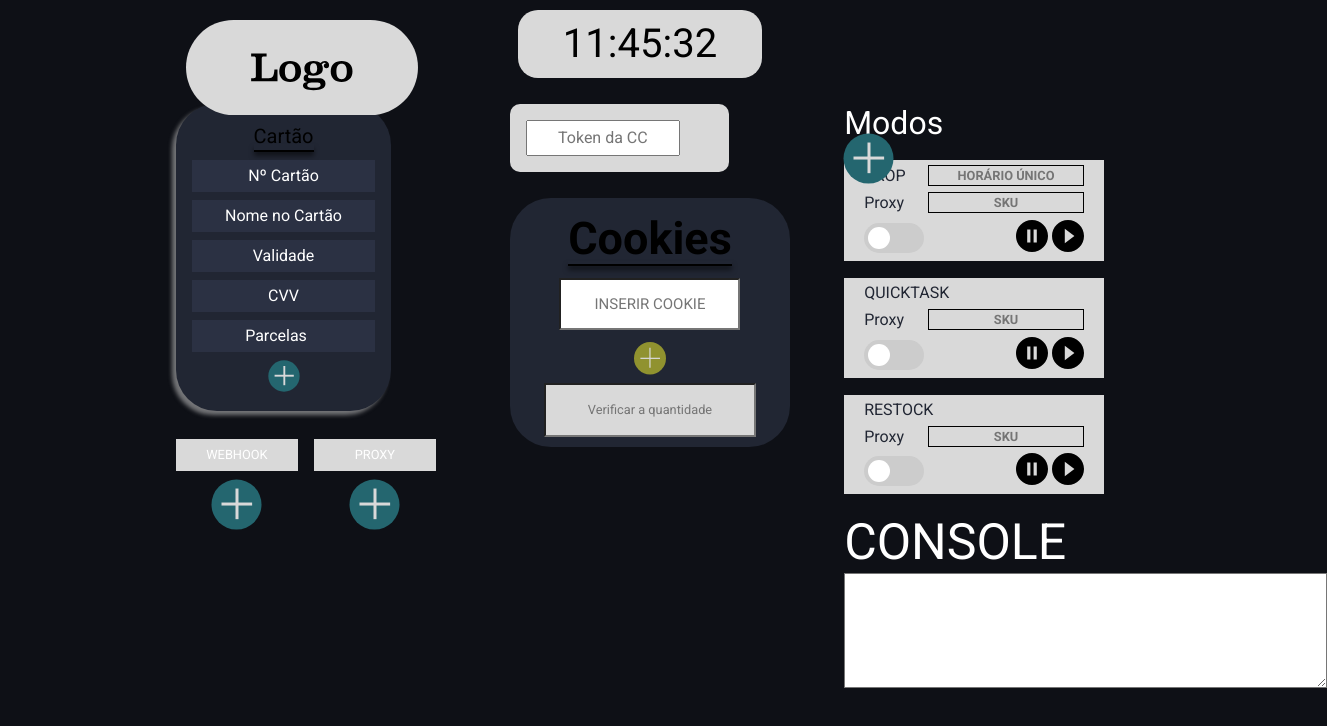
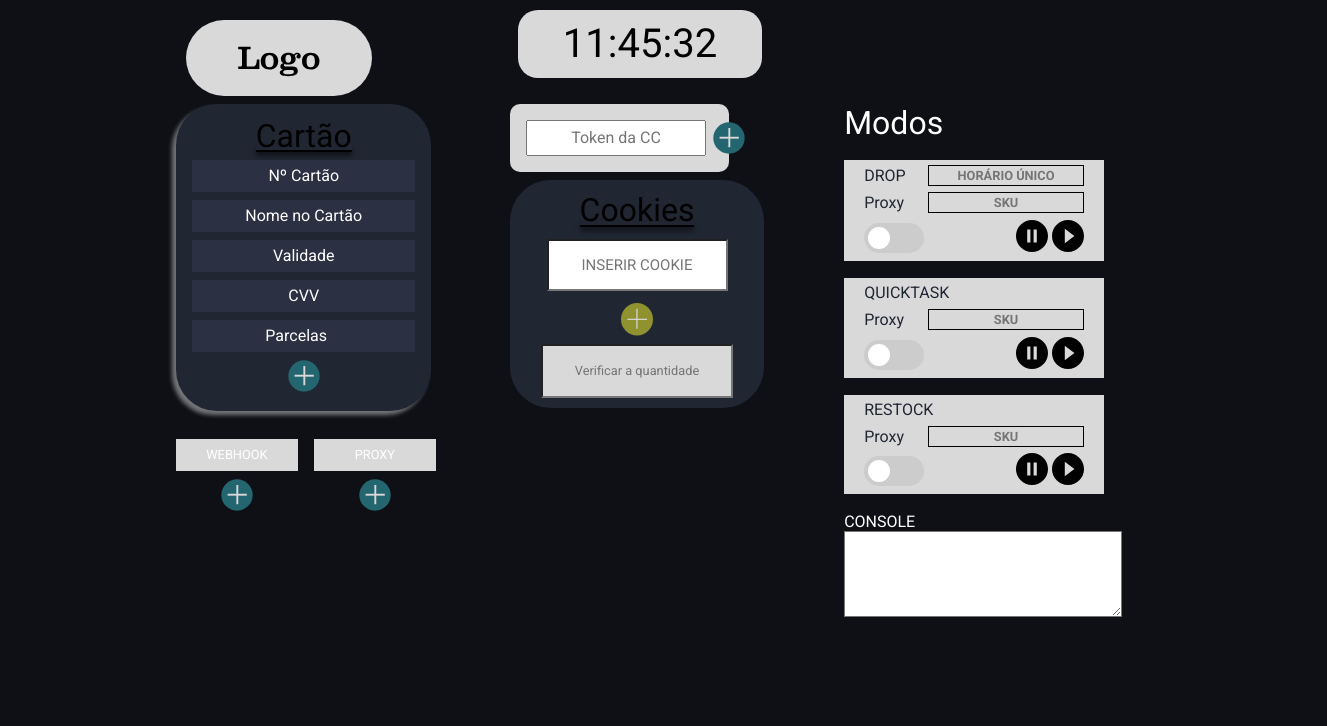
Before and after one commit to AlysonDEV/painel_proxy, a plain HTML site: page index.html in a window 1280 px wide. Shown: the whole page, 1327 px wide, since content can reach past the window. Drawn offline with Linux system fonts and the light colour scheme.

Commit message:
Melhorando o estilo

```diff
--- a/css/style.css
+++ b/css/style.css
@@ -60,7 +60,7 @@ header h1 {
 
 header #logo {
   position: absolute;
-  width: 25%;
+  width: 20%;
   left: 10px;
   top: 20px;
 }
@@ -92,6 +92,7 @@ main aside form {
   align-items: center;
   padding: 1rem;
   gap: .5rem;
+  width: 86%;
 
   background: #212633;
   box-shadow: -4px 4px 4px rgba(217, 217, 217, 0.5);
@@ -104,7 +105,7 @@ main aside form h2 {
   font-family: 'Roboto', sans-serif;
   font-style: normal;
   font-weight: 400;
-  font-size: 20px;
+  font-size: 2rem;
   line-height: 2rem;
 
   text-align: center;
@@ -172,13 +173,16 @@ main aside form button {
   background-color: transparent;
   border: none;
 }
+main aside form button img {
+  width: 2rem;
+}
 
 #token {
   display: flex;
   flex-direction: column;
   align-items: flex-start;
   padding: 0px;
-  gap: 26px;
+  gap: .5rem;
 
   width: 28%;
 }
@@ -204,7 +208,7 @@ main aside form button {
   line-height: 48px;
   text-align: center;
 
-  width: 80%;
+  width: 94%;
   height: 2rem;
 }
 
@@ -212,17 +216,14 @@ main aside form button {
   background-color: transparent;
   border: none;
 
-  /* display: flex;
-  flex-direction: row;
-  align-items: flex-start;
-  padding: 0px;
-  gap: 10px; */
-
   position: absolute;
   width: 1rem;
-/*  height: 50px;*/
-  left: 333px;
-  top: 29px;
+  right: 0px;
+  top: calc(50% - 1rem);
+}
+
+#token #new-token button img {
+  width: 2rem;
 }
 
 #form-cookie {
@@ -233,7 +234,7 @@ main aside form button {
   padding: 10px;
   gap: 5px;
 
-  width: 100%;
+  width: 90%;
 
   background: #212633;
   border-radius: 41px;
@@ -246,17 +247,16 @@ main aside form button {
   padding: 0px;
   gap: 12px;
 
-/*  width: 345px;*/
-/*  height: 275.02px;*/
 
-  font-family: 'Roboto', sans-serif;
-  /* font-style: normal; */
-  font-weight: 400;
-  font-size: 30px;
-  line-height: 61px;
-  /* identical to box height */
 
   text-align: center;
+}
+
+#form-cookie .header-form-cookie h2 {
+  font-family: 'Roboto', sans-serif;
+  font-weight: 400;
+  font-size: 2rem;
+  line-height: 2.5rem;
 }
 
 #form-cookie .header-form-cookie h2::after {
@@ -397,7 +397,6 @@ main aside form button {
   text-align: center;
 }
 
-
 .web-proxy {
   display: flex;
   flex-direction: row;
@@ -447,8 +446,8 @@ main aside form button {
   font-family: 'Roboto', sans-serif;
   font-style: normal;
   font-weight: 400;
-  font-size: 50px;
-  line-height: 61px;
+  font-size: 1rem;
+/*  line-height: 61px;*/
   /* identical to box height */
 
 
@@ -461,8 +460,8 @@ main aside form button {
   align-items: flex-start;
   padding: 10px;
 
-  width: 461px;
-  height: 93px;
+/*  width: 461px;*/
+  height: 4rem;
 
   background: #FFFFFF;
 
```
